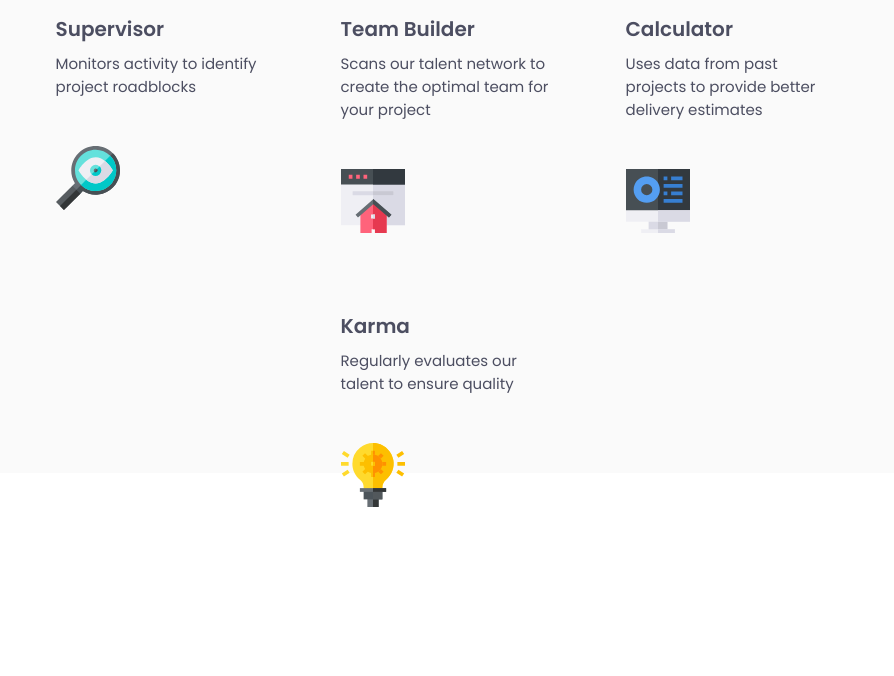
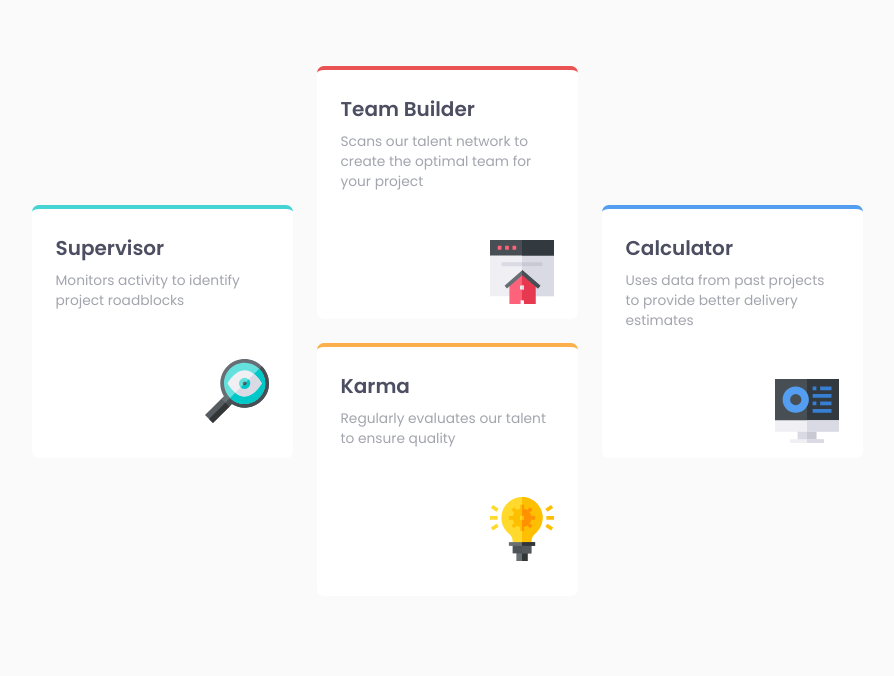
Before and after one commit to husamrayan/four-card-feature-section, a plain HTML site: page index.html in a window 1280 px wide. Shown: the part 327-1003 px from the top of the page, without its empty margins (193-1087 px from the left). Before the commit the page ends 864 px from the top, so only its background shows below. Drawn offline with nearby package versions, Linux system fonts and the light colour scheme; files that its build step writes are made by us from their sources.

Commit message:
update section scss file

```diff
--- a/sass/_section.scss
+++ b/sass/_section.scss
@@ -3,7 +3,6 @@
 
 .main {
     width: 100%;
-    height: 100vh;
     background-color:var(--color-neutral-3);
     padding: 78px 0px 80px 0px;
 }
@@ -14,7 +13,7 @@
     .head-1 {
         font-family: Poppins;
         font-weight: var(--font-weight-light, 200);
-        font-size: 35px; //2.33rem
+        font-size: 2.33rem; // 35px
         line-height: 52px; // 3.5rem
         /* identical to box height */
         letter-spacing: 0.5px;
@@ -23,7 +22,7 @@
     .head-2{
         font-family: Poppins;
         font-weight: var(--font-weight-bold, 700);
-        font-size:35px; //2.33rem
+        font-size: 2.33rem; // 35px
         line-height: 52px; // 3.5rem
         /* identical to box height */
         letter-spacing: 0.5px;
@@ -33,8 +32,47 @@
     p {
         font-family: Poppins;
         font-weight: var(--font-weight-normal, 700);
-        font-size: 15px;
+        font-size: 1rem;
         line-height: 24px; // 1.47rem
         color:  var(--color-neutral-2);
     }
 }
+%card {
+    height: 253px;
+    background-color: white;
+    display: flex;
+    flex-flow: column;
+    border-radius: 7px;
+}
+.supervisor{
+    @extend %card;
+    border-top: 4px solid var(--color-primary-2, cyan);
+
+}
+.team-builder {
+    @extend %card;
+    border-top: 4px solid var(--color-primary-1, red);
+}
+.kamra {
+    @extend %card;
+    border-top: 4px solid var(--color-primary-3, orange);
+}
+.calculator {
+    @extend %card;
+    border-top: 4px solid var(--color-primary-4, blue);
+}
+
+.card-text {
+    font-size: 0.86rem;
+    color: var(--color-neutral-2);
+}
+.card-img {
+    width: 64px;
+    height: 64px;
+    align-self: flex-end;
+
+}
+.centered{
+    display: flex;
+    align-items: center;
+}
```
